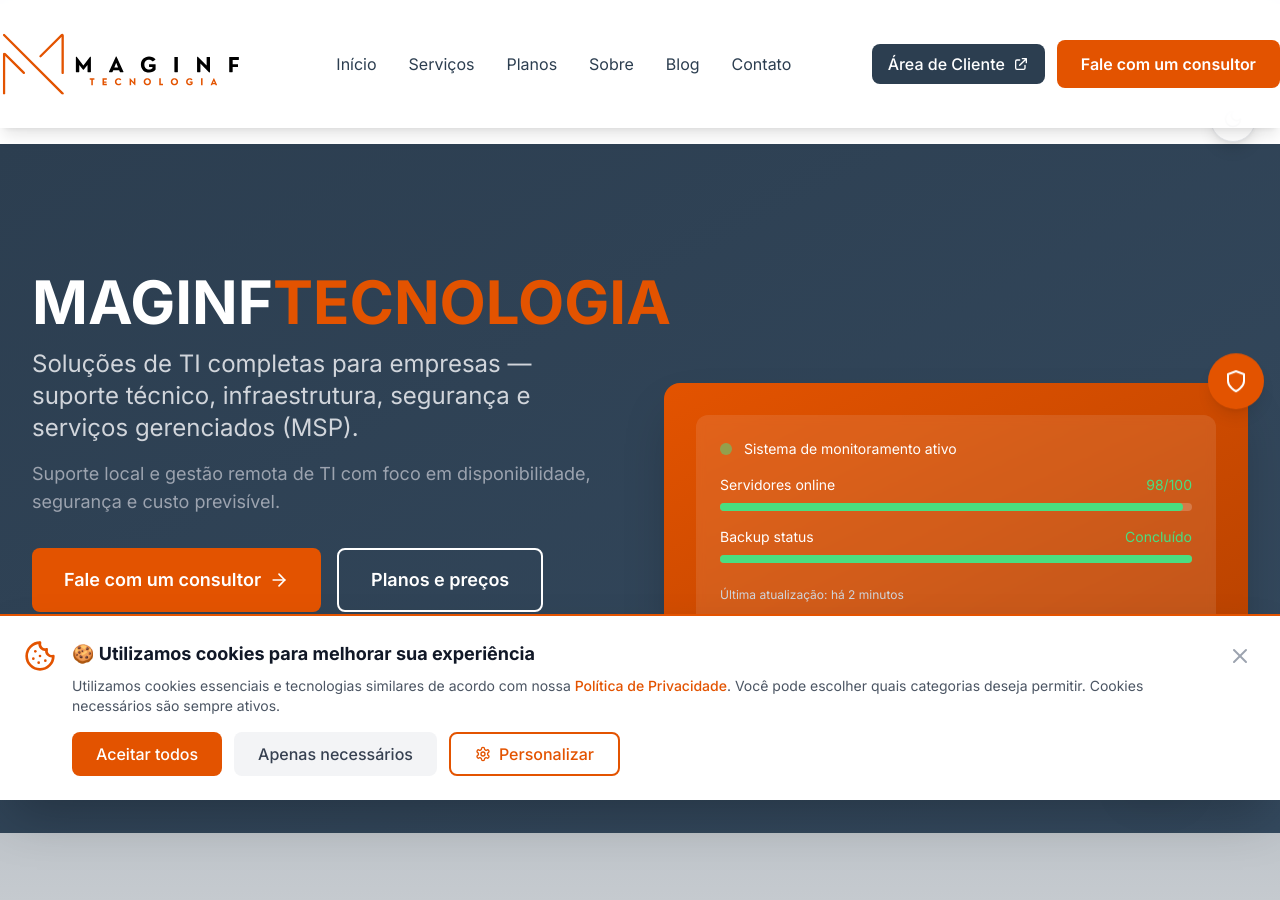
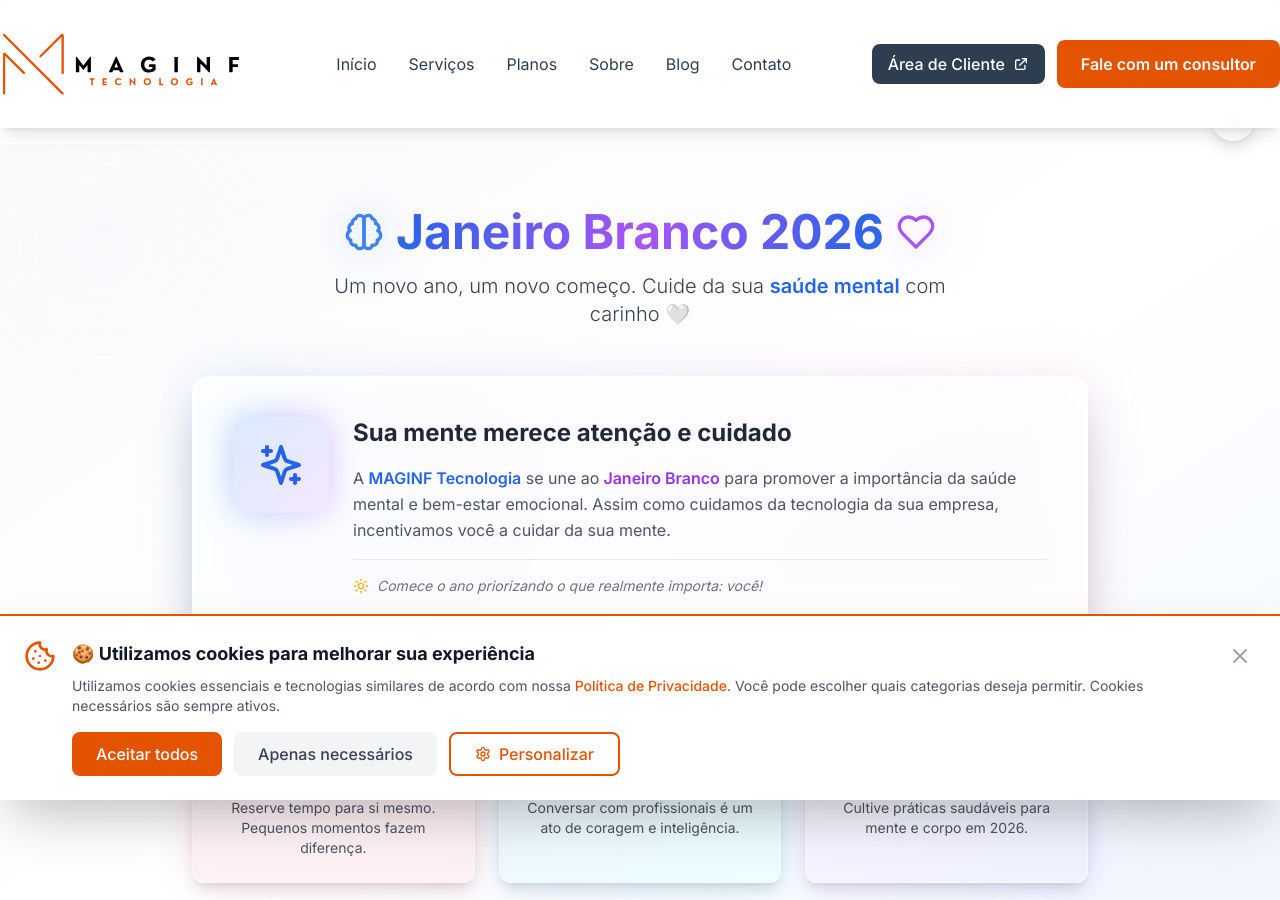
Before and after one commit to maginfnews/maginf, a Next.js app: page / in a window 1280 px wide. Shown: the top 900 px of the page. Built offline with nearby package versions, Linux system fonts and the light colour scheme.

Commit message:
feat: adiciona campanha Janeiro Branco 2026 - Saúde Mental

```diff
--- a/src/components/CampanhaManager.js
+++ b/src/components/CampanhaManager.js
@@ -1,6 +1,7 @@
 import React from 'react';
 import NovenbroAzul from './NovenbroAzul';
 import CampanhaNatal from './CampanhaNatal';
+import JaneiroBranco from './JaneiroBranco';
 
 /**
  * Gerenciador de Campanhas Sazonais
@@ -11,6 +12,7 @@
  */
 
 const CAMPANHAS_ATIVAS = {
+  janeiroBranco: true,  // Campanha Janeiro Branco
   novenbroAzul: false,  // Campanha Novembro Azul (DESATIVADA)
   natal: false,         // Campanha de Natal (DESATIVADA)
 };
@@ -18,6 +20,7 @@
 const CampanhaManager = () => {
   return (
     <div className="mt-28 md:mt-32 lg:mt-36">
+      {CAMPANHAS_ATIVAS.janeiroBranco && <JaneiroBranco />}
       {CAMPANHAS_ATIVAS.novenbroAzul && <NovenbroAzul />}
       {CAMPANHAS_ATIVAS.natal && <CampanhaNatal />}
     </div>
--- /dev/null
+++ b/src/components/JaneiroBranco.js
@@ -0,0 +1,166 @@
+import React from 'react';
+import { Heart, Brain, Sparkles, Sun } from 'lucide-react';
+
+const JaneiroBranco = () => {
+  return (
+    <section className="relative bg-gradient-to-br from-gray-50 via-white to-blue-50 py-16 overflow-hidden">
+      {/* Decorative Elements */}
+      <div className="absolute inset-0 opacity-30">
+        <div className="absolute top-10 left-10 w-32 h-32 bg-blue-100 rounded-full blur-3xl animate-pulse"></div>
+        <div className="absolute bottom-10 right-10 w-40 h-40 bg-purple-100 rounded-full blur-3xl animate-pulse" style={{animationDelay: '1s'}}></div>
+        <div className="absolute top-1/2 left-1/4 w-24 h-24 bg-pink-100 rounded-full blur-2xl animate-pulse" style={{animationDelay: '0.5s'}}></div>
+      </div>
+
+      {/* Floating particles */}
+      <div className="absolute inset-0 overflow-hidden pointer-events-none">
+        {[...Array(15)].map((_, i) => (
+          <div
+            key={i}
+            className="absolute w-2 h-2 bg-white rounded-full opacity-60 animate-float"
+            style={{
+              left: `${Math.random() * 100}%`,
+              top: `${Math.random() * 100}%`,
+              animationDelay: `${Math.random() * 5}s`,
+              animationDuration: `${8 + Math.random() * 4}s`
+            }}
+          ></div>
+        ))}
+      </div>
+
+      <div className="container-max relative z-10">
+        <div className="max-w-4xl mx-auto">
+          {/* Header */}
+          <div className="text-center mb-12">
+            <div className="inline-flex items-center justify-center space-x-3 mb-4">
+              <div className="relative">
+                <div className="absolute inset-0 bg-blue-200 rounded-full blur-xl opacity-50 animate-pulse"></div>
+                <Brain className="relative h-10 w-10 text-blue-500" />
+              </div>
+              <h2 className="text-4xl md:text-5xl font-bold bg-gradient-to-r from-blue-600 via-purple-500 to-blue-600 bg-clip-text text-transparent">
+                Janeiro Branco 2026
+              </h2>
+              <div className="relative">
+                <div className="absolute inset-0 bg-purple-200 rounded-full blur-xl opacity-50 animate-pulse" style={{animationDelay: '0.5s'}}></div>
+                <Heart className="relative h-10 w-10 text-purple-500" />
+              </div>
+            </div>
+
+            <p className="text-xl text-gray-700 font-light max-w-2xl mx-auto">
+              Um novo ano, um novo começo. Cuide da sua <span className="font-semibold text-blue-600">saúde mental</span> com carinho 🤍
+            </p>
+          </div>
+
+          {/* Main Message Card */}
+          <div className="relative group mb-10">
+            <div className="absolute inset-0 bg-gradient-to-r from-blue-200 via-purple-200 to-pink-200 rounded-2xl blur-xl opacity-40 group-hover:opacity-60 transition-opacity duration-500"></div>
+            <div className="relative bg-white/80 backdrop-blur-xl rounded-2xl p-8 md:p-10 shadow-2xl border border-white/50">
+              <div className="flex items-start space-x-6">
+                <div className="flex-shrink-0 hidden md:block">
+                  <div className="relative">
+                    <div className="absolute inset-0 bg-gradient-to-r from-blue-400 to-purple-400 rounded-2xl blur-lg opacity-50"></div>
+                    <div className="relative bg-gradient-to-br from-blue-100 to-purple-100 p-6 rounded-2xl">
+                      <Sparkles className="h-12 w-12 text-blue-600" />
+                    </div>
+                  </div>
+                </div>
+
+                <div className="flex-1 space-y-4">
+                  <h3 className="text-2xl font-bold text-gray-800">
+                    Sua mente merece atenção e cuidado
+                  </h3>
+                  <p className="text-gray-600 leading-relaxed">
+                    A <span className="font-semibold text-blue-600">MAGINF Tecnologia</span> se une ao
+                    <span className="font-semibold text-purple-600"> Janeiro Branco</span> para promover a importância
+                    da saúde mental e bem-estar emocional. Assim como cuidamos da tecnologia da sua empresa,
+                    incentivamos você a cuidar da sua mente.
+                  </p>
+
+                  <div className="pt-4 border-t border-gray-200">
+                    <p className="text-sm text-gray-500 italic flex items-center space-x-2">
+                      <Sun className="h-4 w-4 text-yellow-500" />
+                      <span>Comece o ano priorizando o que realmente importa: você!</span>
+                    </p>
+                  </div>
+                </div>
+              </div>
+            </div>
+          </div>
+
+          {/* Tips Cards */}
+          <div className="grid md:grid-cols-3 gap-6">
+            {[
+              {
+                icon: Heart,
+                title: 'Autocuidado',
+                description: 'Reserve tempo para si mesmo. Pequenos momentos fazem diferença.',
+                color: 'from-pink-400 to-rose-400',
+                bgColor: 'from-pink-50 to-rose-50'
+              },
+              {
+                icon: Brain,
+                title: 'Busque ajuda',
+                description: 'Conversar com profissionais é um ato de coragem e inteligência.',
+                color: 'from-blue-400 to-cyan-400',
+                bgColor: 'from-blue-50 to-cyan-50'
+              },
+              {
+                icon: Sparkles,
+                title: 'Novos hábitos',
+                description: 'Cultive práticas saudáveis para mente e corpo em 2026.',
+                color: 'from-purple-400 to-indigo-400',
+                bgColor: 'from-purple-50 to-indigo-50'
+              }
+            ].map((tip, index) => {
+              const Icon = tip.icon;
+              return (
+                <div
+                  key={index}
+                  className="group relative"
+                  style={{animationDelay: `${index * 0.1}s`}}
+                >
+                  <div className={`absolute inset-0 bg-gradient-to-r ${tip.color} rounded-xl blur-lg opacity-20 group-hover:opacity-40 transition-opacity duration-300`}></div>
+                  <div className={`relative bg-gradient-to-br ${tip.bgColor} rounded-xl p-6 shadow-lg border border-white/50 hover:shadow-xl transition-all duration-300 h-full`}>
+                    <div className="flex flex-col items-center text-center space-y-3">
+                      <div className={`bg-gradient-to-r ${tip.color} p-3 rounded-full`}>
+                        <Icon className="h-6 w-6 text-white" />
+                      </div>
+                      <h4 className="font-bold text-gray-800">{tip.title}</h4>
+                      <p className="text-sm text-gray-600">{tip.description}</p>
+                    </div>
+                  </div>
+                </div>
+              );
+            })}
+          </div>
+
+          {/* Bottom Message */}
+          <div className="mt-10 text-center">
+            <p className="text-gray-500 text-sm flex items-center justify-center space-x-2">
+              <span className="text-2xl">🤍</span>
+              <span>Janeiro Branco: Quem cuida da mente, cuida da vida</span>
+              <span className="text-2xl">🤍</span>
+            </p>
+          </div>
+        </div>
+      </div>
+
+      <style jsx>{`
+        @keyframes float {
+          0%, 100% {
+            transform: translateY(0px) translateX(0px);
+            opacity: 0.6;
+          }
+          50% {
+            transform: translateY(-20px) translateX(10px);
+            opacity: 0.3;
+          }
+        }
+        .animate-float {
+          animation: float linear infinite;
+        }
+      `}</style>
+    </section>
+  );
+};
+
+export default JaneiroBranco;
```
